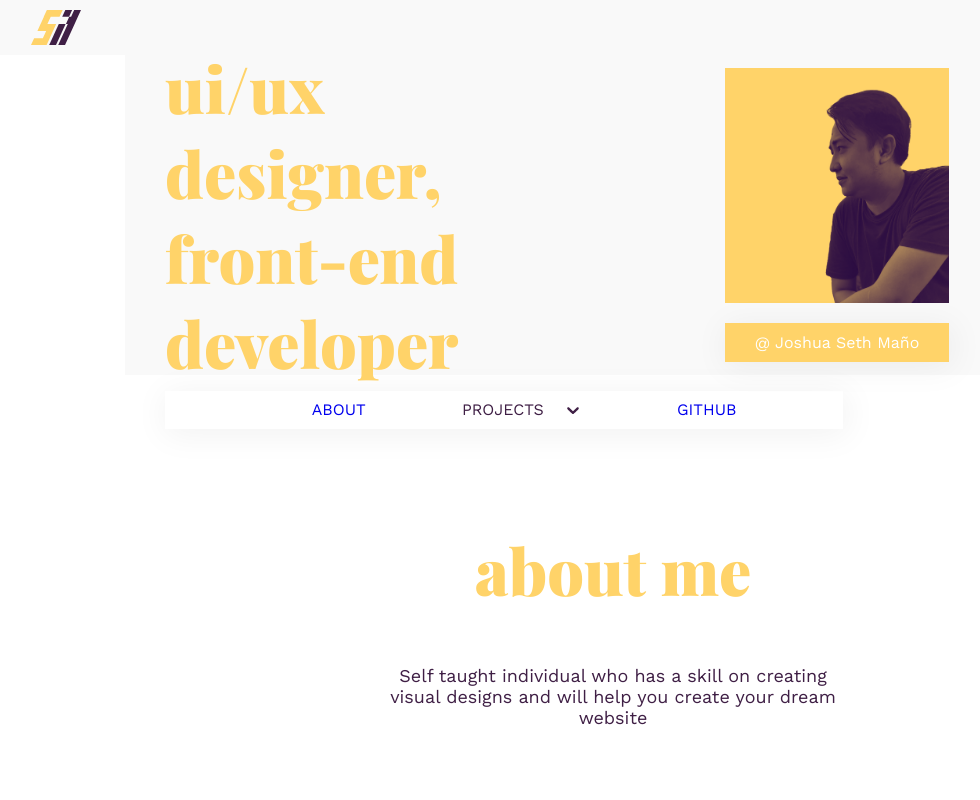
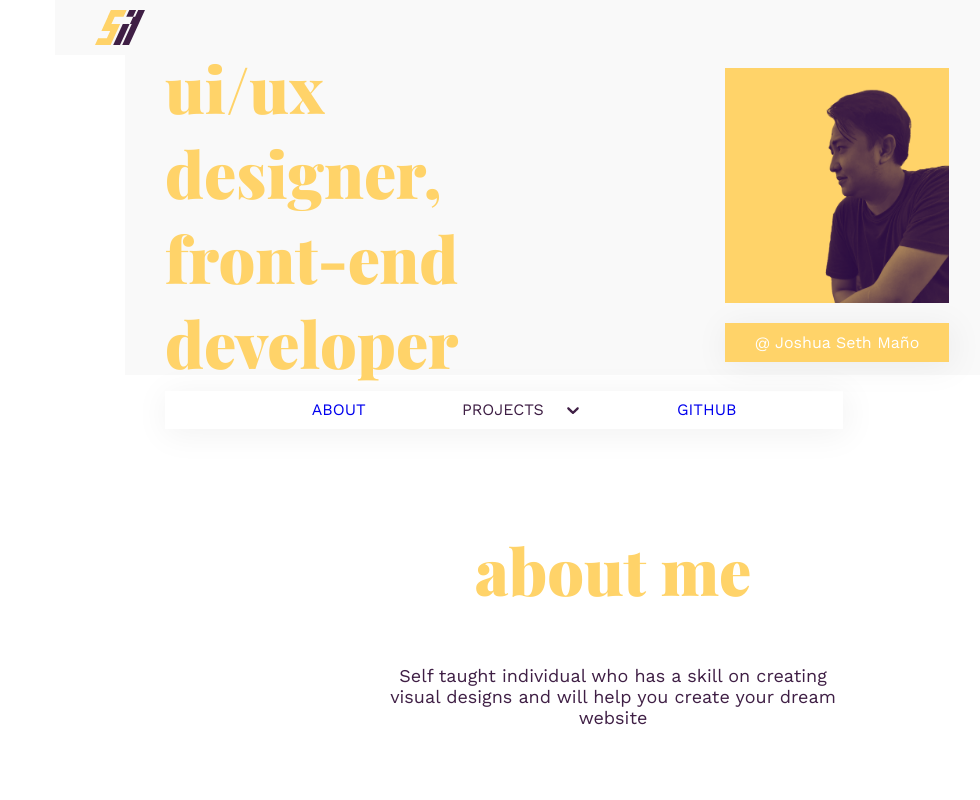
Before and after one commit to jSethMano/react-portofolio, a React (Create React App) app: page / in a window 1280 px wide. Shown: the top 800 px of the page, without its empty margins (27-1007 px from the left). Built offline with nearby package versions, Linux system fonts and the light colour scheme.

Commit message:
Adjust Hero section width to 70%

```diff
--- a/src/components/styles/Header.module.scss
+++ b/src/components/styles/Header.module.scss
@@ -3,7 +3,7 @@
 .header-container {
   @include defaultMargin();
   padding: 10px 180px 10px 40px;
-  width: 80%;
+  width: 70%;
   background-color: $gray-shade;
   display: flex;
   justify-content: space-between;
@@ -11,7 +11,7 @@
 
   @include xs {
     width: 90vw;
-    // padding: 10px 10px 10px 10px;
+    padding: 10px 10px 10px 10px;
   }
   img {
     width: 50px;
```
